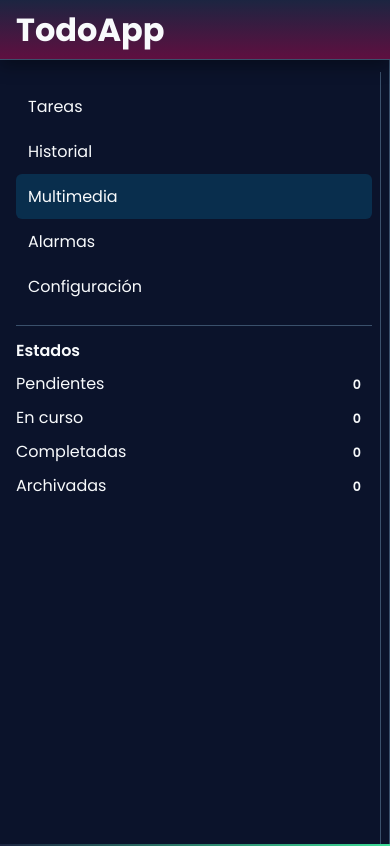
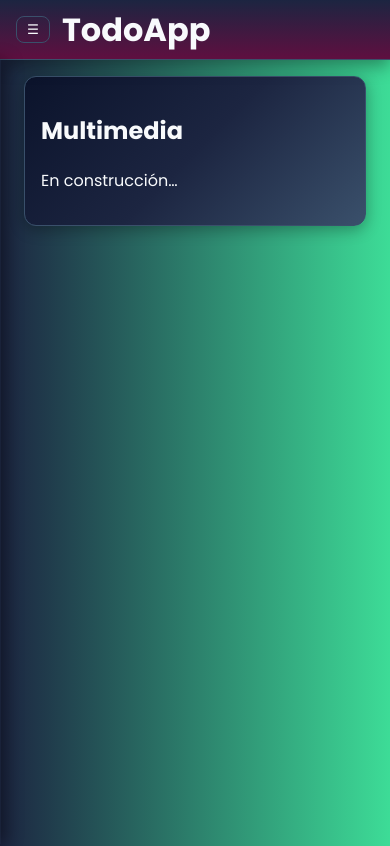
Before and after one commit to KPBaldur/TodoApprRoll, a React (Vite) app in the folder frontend-react/: page /media in a window 390 px wide. Shown: the top 846 px of the page. Built offline with nearby package versions, Linux system fonts and the light colour scheme; no server answers.

Commit message:
Nuevos estilos al proyecto.
Agregando toques finales de estilos al proyecto.

```diff
--- a/frontend-react/src/App.tsx
+++ b/frontend-react/src/App.tsx
@@ -1,5 +1,6 @@
 import './styles/global.css'
 import { Routes, Route, Navigate } from 'react-router-dom'
+import { useState } from 'react'
 import Header from './components/Header'
 import Sidebar from './components/Sidebar'
 import TasksPage from './pages/TasksPage'
@@ -7,15 +8,18 @@ import { TasksProvider } from './context/TasksContext'
 import Toast from './components/Toast'
 
 function App() {
+  const [sidebarOpen, setSidebarOpen] = useState(false)
   return (
     <TasksProvider>
       <header className="app-header">
-        <Header />
+        <Header onToggleSidebar={() => setSidebarOpen(s => !s)} />
       </header>
       <div className="layout">
-        <aside className="app-sidebar">
-          <Sidebar />
-        </aside>
+        {/* Backdrop for mobile drawer */}
+        <div className={`sidebar-backdrop ${sidebarOpen ? 'show' : ''}`} onClick={() => setSidebarOpen(false)} />
+
+        {/* Sidebar component controls its own <aside> wrapper */}
+        <Sidebar open={sidebarOpen} onNavigateClose={() => setSidebarOpen(false)} />
         <main className="content">
           <Routes>
             <Route path="/" element={<Navigate to="/tasks" replace />} />
--- a/frontend-react/src/components/Header.tsx
+++ b/frontend-react/src/components/Header.tsx
@@ -1,6 +1,9 @@
-export default function Header() {
+type Props = { onToggleSidebar?: () => void }
+
+export default function Header({ onToggleSidebar }: Props) {
   return (
-    <div className="app-header-inner">
+    <div className="app-header-inner" style={{ display: 'flex', alignItems: 'center', gap: 12 }}>
+      <button aria-label="Abrir menú" className="menu-toggle" onClick={onToggleSidebar}>☰</button>
       <h1 className="app-title">TodoApp</h1>
     </div>
   );
--- a/frontend-react/src/components/Sidebar.tsx
+++ b/frontend-react/src/components/Sidebar.tsx
@@ -1,7 +1,12 @@
 import { Link, useLocation, useNavigate } from 'react-router-dom'
 import { useTasks } from '../hooks/useTasks'
 
-export default function Sidebar() {
+type Props = {
+  open?: boolean
+  onNavigateClose?: () => void
+}
+
+export default function Sidebar({ open = false, onNavigateClose }: Props) {
   const { counts, applyFilters } = useTasks()
   const location = useLocation()
   const navigate = useNavigate()
@@ -14,28 +19,28 @@ export default function Sidebar() {
   }
 
   return (
-    <aside className="app-sidebar">
+    <aside className={`app-sidebar ${open ? 'open' : ''}`}>
       <nav>
-        <Link to="/tasks" className={location.pathname === '/tasks' ? 'active' : ''}>Tareas</Link>
-        <Link to="/history" className={location.pathname === '/history' ? 'active' : ''}>Historial</Link>
-        <Link to="/media" className={location.pathname === '/media' ? 'active' : ''}>Multimedia</Link>
-        <Link to="/alarm" className={location.pathname === '/alarm' ? 'active' : ''}>Alarmas</Link>
-        <Link to="/settings" className={location.pathname === '/settings' ? 'active' : ''}>Configuración</Link>
+        <Link to="/tasks" onClick={onNavigateClose} className={location.pathname === '/tasks' ? 'active' : ''}>Tareas</Link>
+        <Link to="/history" onClick={onNavigateClose} className={location.pathname === '/history' ? 'active' : ''}>Historial</Link>
+        <Link to="/media" onClick={onNavigateClose} className={location.pathname === '/media' ? 'active' : ''}>Multimedia</Link>
+        <Link to="/alarm" onClick={onNavigateClose} className={location.pathname === '/alarm' ? 'active' : ''}>Alarmas</Link>
+        <Link to="/settings" onClick={onNavigateClose} className={location.pathname === '/settings' ? 'active' : ''}>Configuración</Link>
       </nav>
 
       <div style={{ marginTop: 16, borderTop: '1px solid var(--color-border)', paddingTop: 12 }}>
         <div style={{ fontWeight: 600, marginBottom: 8 }}>Estados</div>
         <div style={{ display: 'grid', gridTemplateColumns: '1fr auto', rowGap: 6 }}>
-          <a href="#" onClick={(e) => { e.preventDefault(); onStatusClick('pending') }}>Pendientes</a>
+          <a href="#" onClick={(e) => { e.preventDefault(); onStatusClick('pending'); onNavigateClose?.() }}>Pendientes</a>
           <span className="badge">{counts.pending}</span>
 
-          <a href="#" onClick={(e) => { e.preventDefault(); onStatusClick('working') }}>En curso</a>
+          <a href="#" onClick={(e) => { e.preventDefault(); onStatusClick('working'); onNavigateClose?.() }}>En curso</a>
           <span className="badge">{counts.working}</span>
 
-          <a href="#" onClick={(e) => { e.preventDefault(); onStatusClick('completed') }}>Completadas</a>
+          <a href="#" onClick={(e) => { e.preventDefault(); onStatusClick('completed'); onNavigateClose?.() }}>Completadas</a>
           <span className="badge">{counts.completed}</span>
 
-          <a href="#" onClick={(e) => { e.preventDefault(); onStatusClick('archived') }}>Archivadas</a>
+          <a href="#" onClick={(e) => { e.preventDefault(); onStatusClick('archived'); onNavigateClose?.() }}>Archivadas</a>
           <span className="badge">{counts.archived}</span>
         </div>
       </div>
--- /dev/null
+++ b/frontend-react/src/components/SubtaskModal.tsx
@@ -0,0 +1,28 @@
+type Props = {
+  open: boolean
+  value: string
+  onChange: (v: string) => void
+  onSubmit: () => void
+  onClose: () => void
+}
+
+export default function SubtaskModal({ open, value, onChange, onSubmit, onClose }: Props) {
+  if (!open) return null
+  return createPortal(
+    <div className="modal-root">
+      <div className="modal-backdrop" onClick={onClose} />
+      <div className="modal" role="dialog" aria-modal="true" aria-label="Nueva subtarea" onClick={(e) => e.stopPropagation()}>
+        <div className="modal-header">Nueva subtarea</div>
+        <div className="modal-body">
+          <input type="text" value={value} onChange={(e) => onChange(e.target.value)} placeholder="Título de la subtarea" />
+        </div>
+        <div className="modal-actions">
+          <button className="btn" onClick={onSubmit} disabled={!value.trim()}>Añadir</button>
+          <button className="btn" onClick={onClose}>Cancelar</button>
+        </div>
+      </div>
+    </div>,
+    document.body
+  )
+}
+import { createPortal } from 'react-dom'
--- a/frontend-react/src/styles/global.css
+++ b/frontend-react/src/styles/global.css
@@ -29,6 +29,17 @@ body {
 }
 .app-title { margin: 0; font-weight: 700; }
 
+/* Mobile menu toggle button */
+.menu-toggle {
+  display: none;
+  background: transparent;
+  color: var(--color-text);
+  border: 1px solid var(--color-border);
+  border-radius: 8px;
+  padding: 6px 10px;
+  line-height: 1;
+}
+
 .app-sidebar {
   background: var(--color-bg);
   border-right: 1px solid var(--color-border);
@@ -39,6 +50,17 @@ body {
 .app-sidebar a { color: var(--color-text); text-decoration: none; }
 .app-sidebar nav a { display: block; padding: 10px 12px; border-radius: 6px; }
 .app-sidebar nav a.active, .app-sidebar nav a:hover { background: rgba(0, 168, 232, 0.18); }
+
+/* Backdrop for mobile drawer */
+.sidebar-backdrop {
+  position: fixed;
+  top: var(--header-height);
+  left: 0; right: 0; bottom: 0;
+  background: rgba(0, 0, 0, 0.45);
+  display: none;
+  z-index: 1000;
+}
+.sidebar-backdrop.show { display: block; }
 
 .page {
   padding: 16px;
@@ -104,7 +126,7 @@ input[type="text"], textarea, select {
 .badge { display: inline-block; border-radius: 999px; padding: 4px 10px; font-size: 0.8rem; border: 1px solid transparent; text-transform: uppercase; font-weight: 600; }
 .badge.priority.low    { background: rgba(52, 211, 153, 0.18); border-color: var(--prio-low-border);    color: var(--prio-low-text); }
 .badge.priority.medium { background: rgba(245, 158, 11, 0.18); border-color: var(--prio-medium-border); color: var(--prio-medium-text); }
-.badge.priority.high   { background: rgba(236, 72, 153, 0.18);  border-color: var(--prio-high-border);   color: var(--prio-high-text); }
+.badge.priority.high   { background: rgba(220, 38, 38, 0.18);   border-color: var(--prio-high-border);   color: var(--prio-high-text); }
 .badge.status.working   { background: rgba(0, 168, 232, 0.22); border-color: var(--st-working);   color: var(--color-text); }
 .badge.status.completed { background: rgba(16, 185, 129, 0.22); border-color: var(--st-completed); color: var(--color-text); }
 .badge.status.archived  { background: rgba(51, 65, 85, 0.22);   border-color: var(--st-archived);  color: var(--color-text); }
@@ -115,7 +137,41 @@ input[type="text"], textarea, select {
 .subtasks li label { display: flex; align-items: center; gap: 8px; padding: 6px 8px; border: 1px solid var(--color-border); border-radius: 8px; background: rgba(255, 255, 255, 0.02); transition: background 0.2s ease, border-color 0.2s ease; }
 .subtasks li label.completed { background: rgba(16, 185, 129, 0.18); border-color: var(--st-completed); color: var(--color-text); }
 
+/* Simple modal styles */
+.modal-root { position: fixed; top: 0; left: 0; right: 0; bottom: 0; z-index: 1200; }
+.modal-backdrop { position: fixed; top: 0; left: 0; right: 0; bottom: 0; background: rgba(0,0,0,0.5); }
+.modal { position: fixed; top: 50%; left: 50%; transform: translate(-50%, -50%); width: 92vw; max-width: 460px; background: var(--color-panel); border: 1px solid var(--color-border); border-radius: 12px; box-shadow: 0 8px 24px rgba(0,0,0,0.5); }
+.modal-header { padding: 12px 16px; font-weight: 700; border-bottom: 1px solid var(--color-border); }
+.modal-body { padding: 12px 16px; }
+.modal-actions { padding: 12px 16px; display: flex; gap: 8px; justify-content: flex-end; border-top: 1px solid var(--color-border); }
+
 @media (max-width: 900px) {
   .layout { grid-template-columns: 1fr; }
   .page { margin: 0 8px; }
+  .menu-toggle { display: inline-flex; align-items: center; justify-content: center; }
+  .app-sidebar {
+    position: fixed;
+    top: var(--header-height);
+    left: 0;
+    bottom: 0;
+    width: 82vw;
+    max-width: 320px;
+    transform: translateX(-100%);
+    transition: transform 0.25s ease;
+    z-index: 1001;
+    box-shadow: 6px 0 16px rgba(0, 0, 0, 0.4);
+  }
+  .app-sidebar.open { transform: translateX(0); }
 }
+.panel { background: #111827; border: 1px solid #1f2937; border-radius: 12px; margin-bottom: 16px; }
+.panel-body { padding: 12px; }
+.panel.collapsible summary { list-style: none; padding: 12px 16px; cursor: pointer; display: flex; align-items: center; justify-content: space-between; font-weight: 600; background: rgba(255, 255, 255, 0.02); border: 1px solid var(--color-border); border-radius: 10px; transition: background 0.25s ease, box-shadow 0.25s ease; }
+.panel.collapsible summary::-webkit-details-marker { display: none; }
+.panel.collapsible summary::after { content: '▸'; opacity: 0.8; }
+.panel.collapsible[open] summary::after { content: '▾'; }
+
+/* Hover highlight in blue-purple gradient */
+.panel.collapsible summary:hover {
+  background: linear-gradient(90deg, rgba(0, 168, 232, 0.18) 0%, rgba(95, 15, 64, 0.25) 100%);
+  box-shadow: 0 0 12px rgba(0, 168, 232, 0.35);
+}
--- a/frontend-react/src/styles/theme.css
+++ b/frontend-react/src/styles/theme.css
@@ -23,8 +23,8 @@
   --prio-medium-border: #F59E0B;
   --prio-medium-text: var(--color-text);
 
-  --prio-high-bg: #F472B6;
-  --prio-high-border: #EC4899;
+  --prio-high-bg: #FCA5A5;
+  --prio-high-border: #DC2626;
   --prio-high-text: var(--color-text);
 
   /* Status colors */
```
Also changed, not shown: frontend-react/src/pages/TasksPage.tsx (+27 -5 lines), 1 other file (tests, documents, lock files or other folders).
